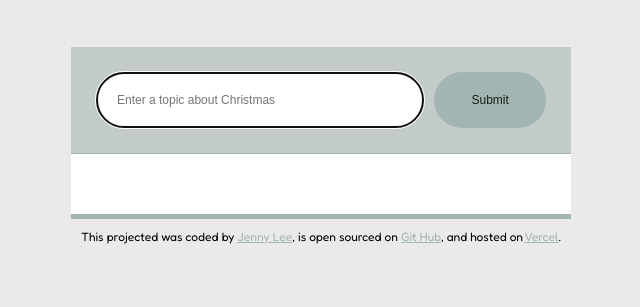
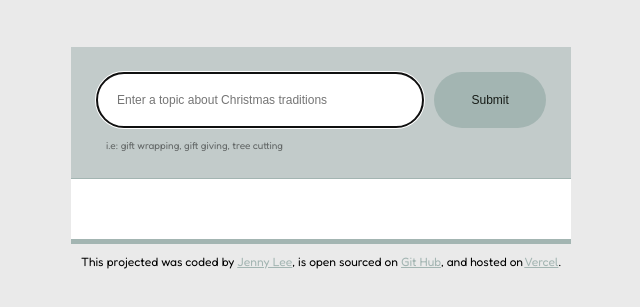
Before and after one commit to whaleism/xmas-trad-generator, a plain HTML site: page index.html in a window 1280 px wide. Shown: the part 223-530 px from the top of the page, without its empty margins (319-959 px from the left). Drawn offline with nearby package versions, Linux system fonts and the light colour scheme.

Commit message:
Improved ux

```diff
--- a/index.html
+++ b/index.html
@@ -23,10 +23,11 @@
         <h1>Christmas Traditions Generator</h1>
       </header>
       <main>
+        <div class="form-wrapper">
           <form id="traditions-generator">
             <input
               type="text"
-            placeholder="Enter a topic about Christmas"
+              placeholder="Enter a topic about Christmas traditions"
               class="input-info"
               id="user-input"
               autocomplete="off"
@@ -35,6 +36,8 @@
             />
             <input type="submit" class="submit-button" />
           </form>
+          <div class="hint">i.e: gift wrapping, gift giving, tree cutting</div>
+        </div>
         <div class="xmas-traditions" id="xmas"></div>
       </main>
 
--- a/src/index.js
+++ b/src/index.js
@@ -24,6 +24,8 @@ function generateTradition(event) {
   let xmasTextGenerator = document.querySelector("#xmas");
   xmasTextGenerator.innerHTML = "Generating your topic... ⋆𐙚❅*°⋆❆.ೃ࿔*:";
 
+  xmasTextGenerator.classList.remove("hidden");
+
   console.log("Generating...");
   console.log(`Prompt: ${prompt}`);
   console.log(`Context: ${context}`);
--- a/src/style.css
+++ b/src/style.css
@@ -20,10 +20,7 @@ a {
 }
 
 form {
-  background-color: #c2cbca;
   display: flex;
-
-  padding: 25px;
 }
 
 footer {
@@ -35,6 +32,11 @@ footer {
 .container {
   margin: 100px auto;
   max-width: 500px;
+}
+
+.form-wrapper {
+  background-color: #c2cbca;
+  padding: 25px;
 }
 
 .input-info {
@@ -57,6 +59,13 @@ footer {
   width: 130px;
 }
 
+.hint {
+  font-size: 10px;
+  line-height: 1.5;
+  margin: 10px 0 0 10px;
+  opacity: 0.5;
+}
+
 .xmas-traditions {
   background-color: white;
   border-top: 1px solid #a3b5b2;
```
Lines whose indentation alone changed are shown as unchanged.
